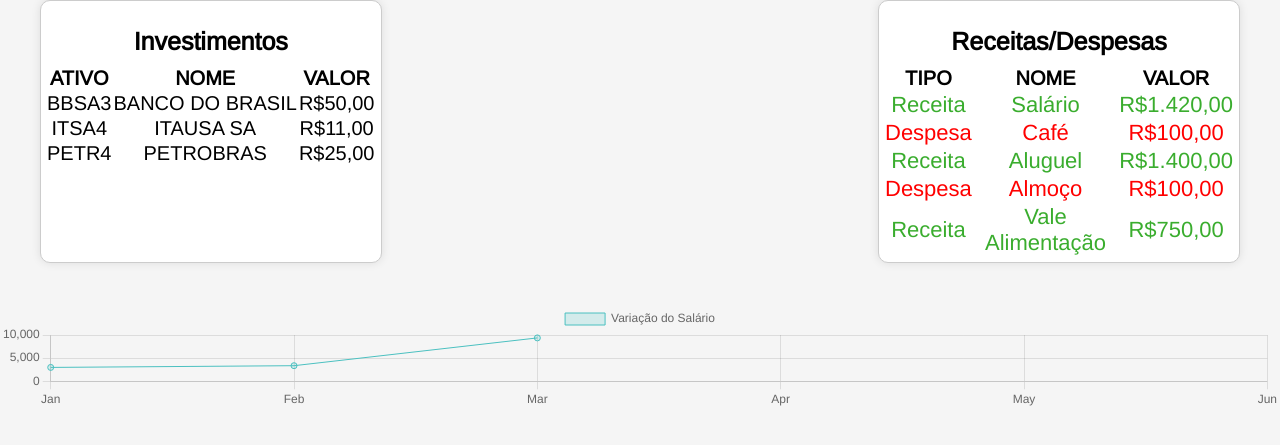
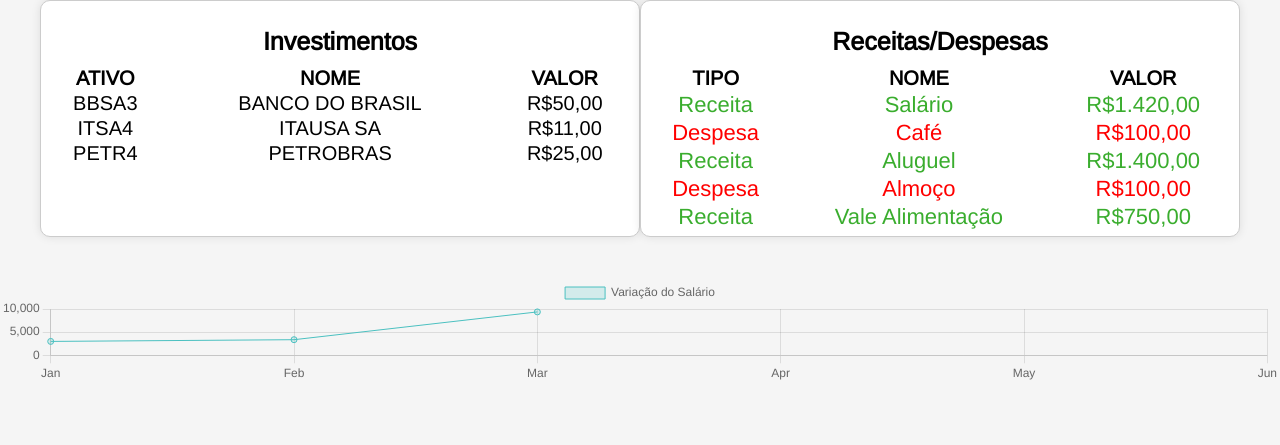
Before and after one commit to GustavoVerdi/Finance, a PHP site: page / in a window 1280 px wide. Shown: the part 232-677 px from the top of the page. Run offline with PHP 8.4, Linux system fonts and the light colour scheme.

Commit message:
Update style.css

```diff
--- a/style.css
+++ b/style.css
@@ -13,7 +13,7 @@
  /* styles for mobile browsers smaller than 480px; (iPhone) */
 }
 @media only screen and (device-width: 768px) {
-  .investments, .income-expenses {
+  .transactions{
         flex-direction: column; /* Altera a direção para coluna em telas menores */
     }
  /* default iPad screens */
@@ -91,14 +91,14 @@ body {
 
 .investments,
 .income-expenses {
-    width: auto ;
+    width: 100% ;
     background-color: #fff;
     border: 1px solid #ccc;
     border-radius: 10px;
     padding: 5px;
     box-shadow: 0 0 10px rgba(0, 0, 0, 0.1);
     margin-bottom: 20px;
-    max-width:350px;
+    max-width: none;
 }
 
 .investments h2,
```
